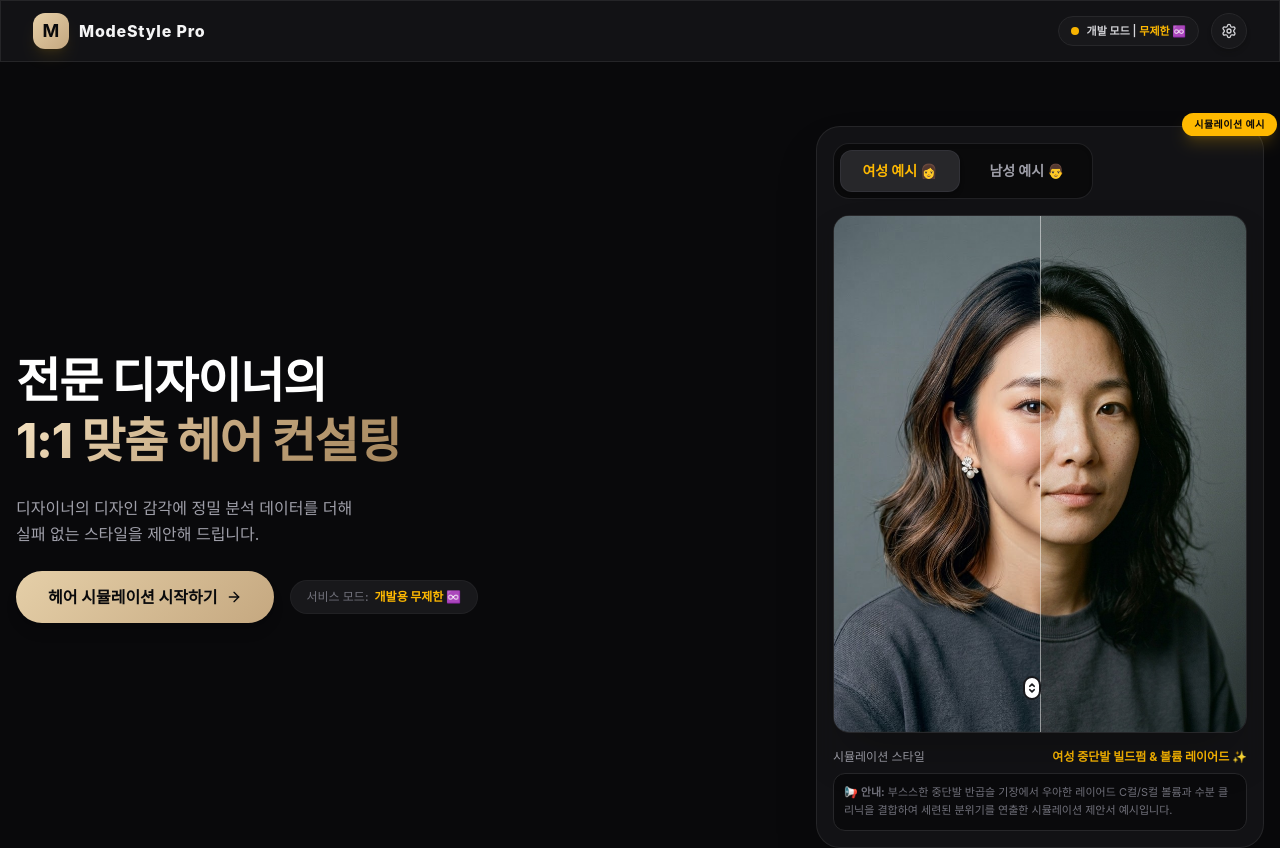
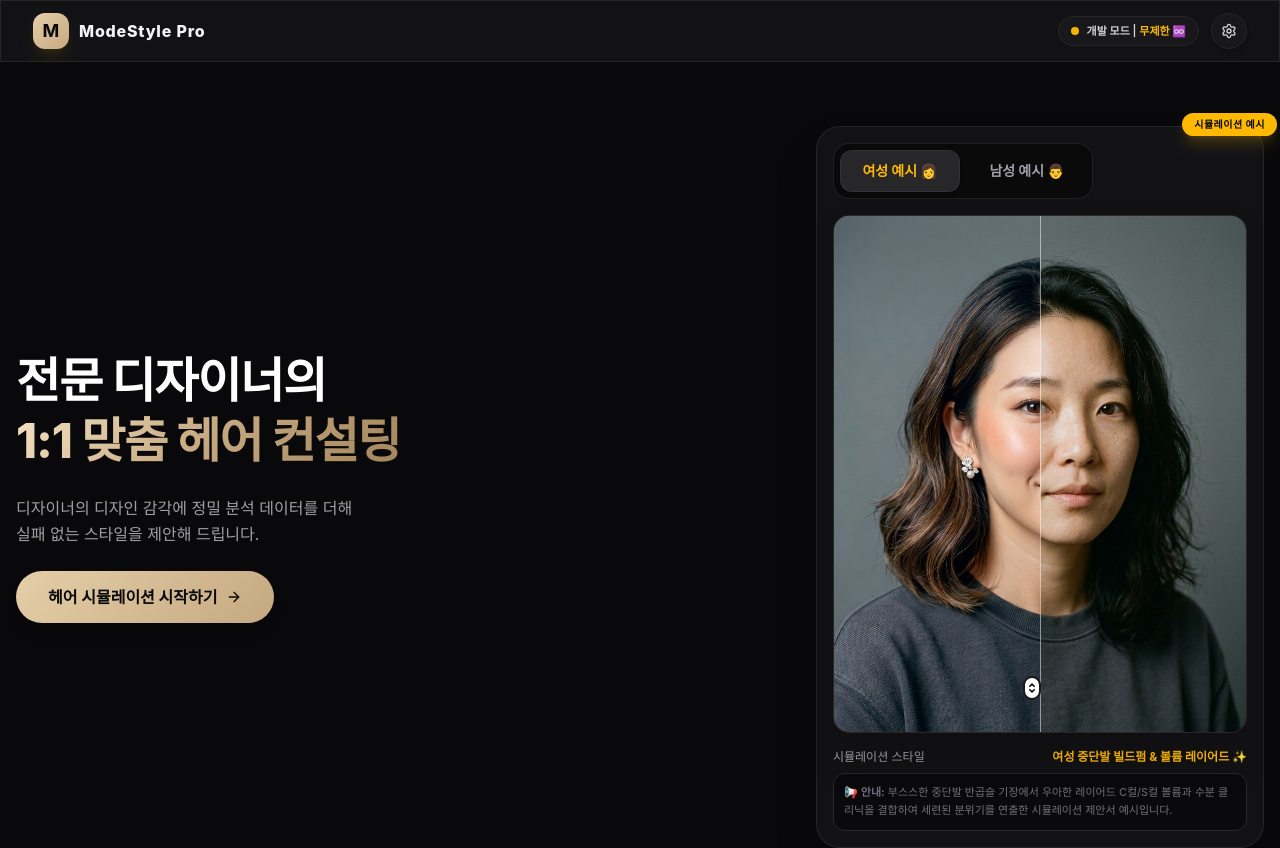
Before and after one commit to DonQsearchforwisdom/ModeStylePro, a Next.js app: page / in a window 1280 px wide. Shown: the top 848 px of the page. Built offline with nearby package versions, Linux system fonts and the light colour scheme; a web font is replaced by a local one.

Commit message:
style: Hero 영역 내 불필요한 개발용 서비스 모드 배지 배너 렌더링 블록 삭제

```diff
--- a/src/app/page.tsx
+++ b/src/app/page.tsx
@@ -1227,11 +1227,6 @@ export default function HomePage() {
                 헤어 시뮬레이션 시작하기
                 <ArrowRight className="w-4 h-4 group-hover:translate-x-1 transition-transform" />
               </button>
-
-              <div className="text-xs text-zinc-500 bg-zinc-900 px-4 py-2 rounded-full border border-zinc-800/60 font-medium flex items-center gap-1.5">
-                <span>서비스 모드:</span>
-                <span className="text-amber-400 font-extrabold">개발용 무제한 ♾️</span>
-              </div>
             </div>
           </div>
 
```
